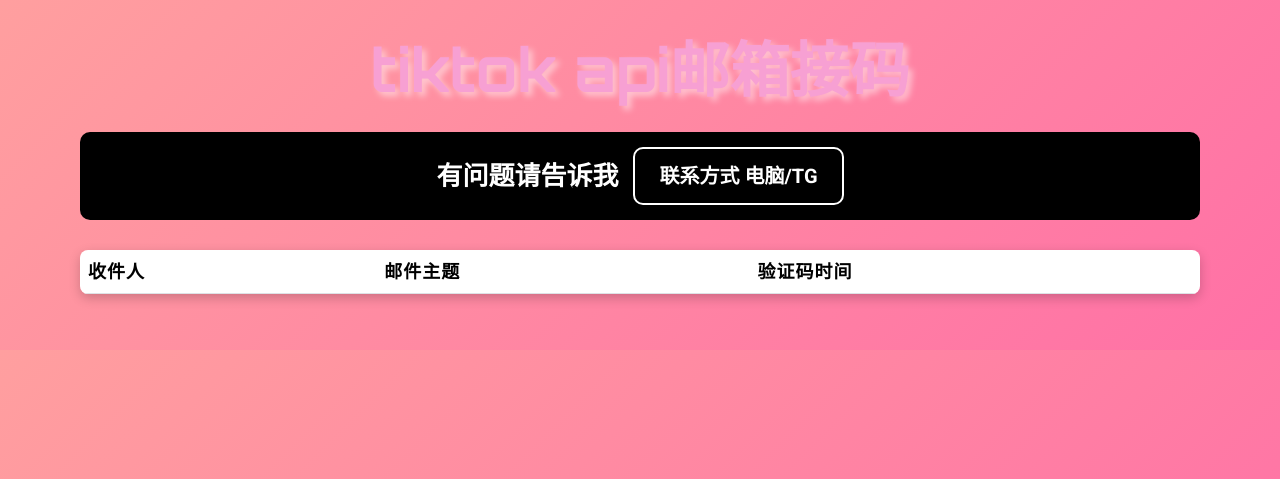
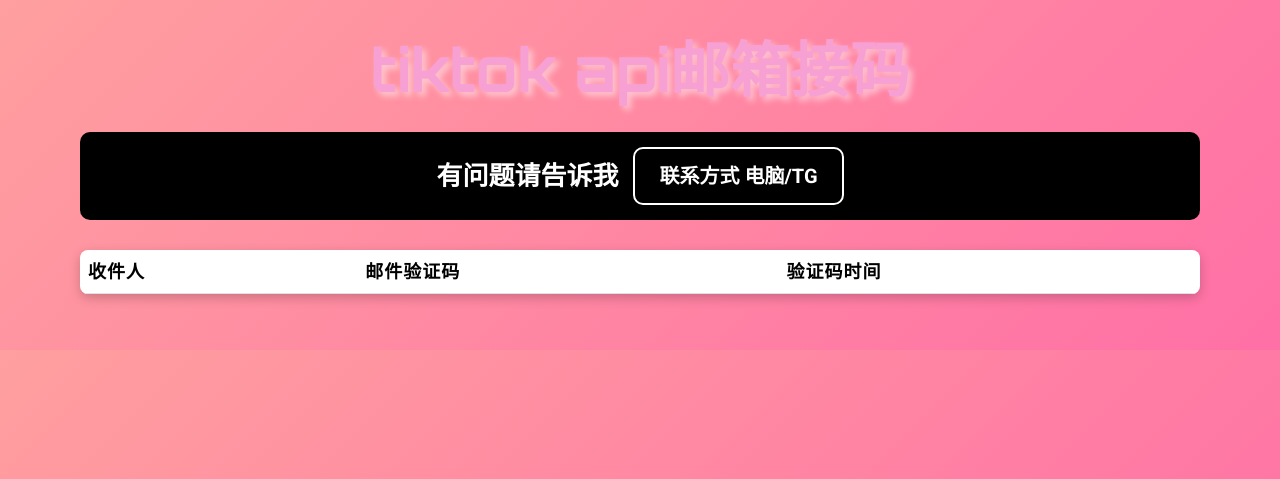
Before and after one commit to ttc0915/emailtest, a Flask app: template templates/index.html in a window 1280 px wide. Shown: the top 479 px of the page. Run offline with Flask 3, Linux system fonts and the light colour scheme; the template is opened without the code that fills it, so the values that code supplies are empty.

Commit message:
Update index.html

```diff
--- a/templates/index.html
+++ b/templates/index.html
@@ -179,7 +179,7 @@
             <thead>
                 <tr>
                     <th>收件人</th>
-                    <th>邮件主题</th>
+                    <th>邮件验证码</th>
                     <th>验证码时间</th>
                 </tr>
             </thead>
```
